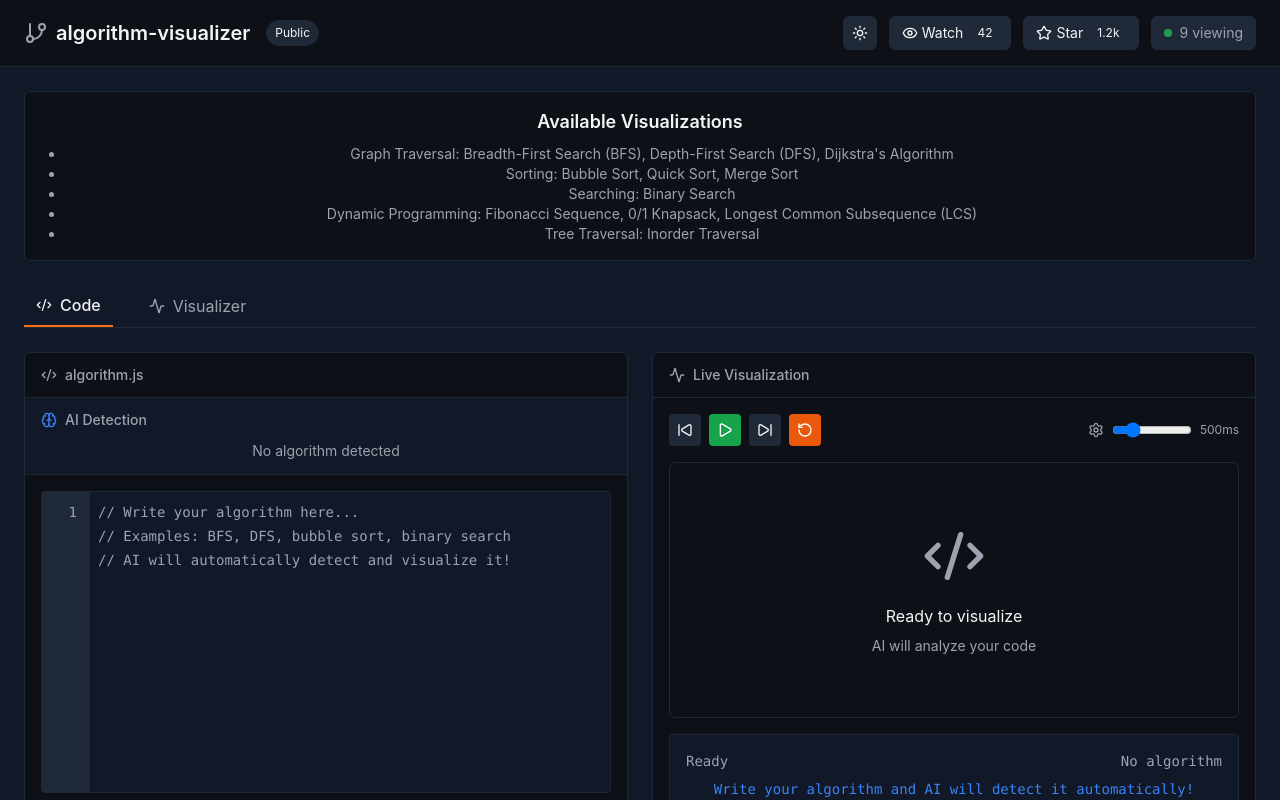
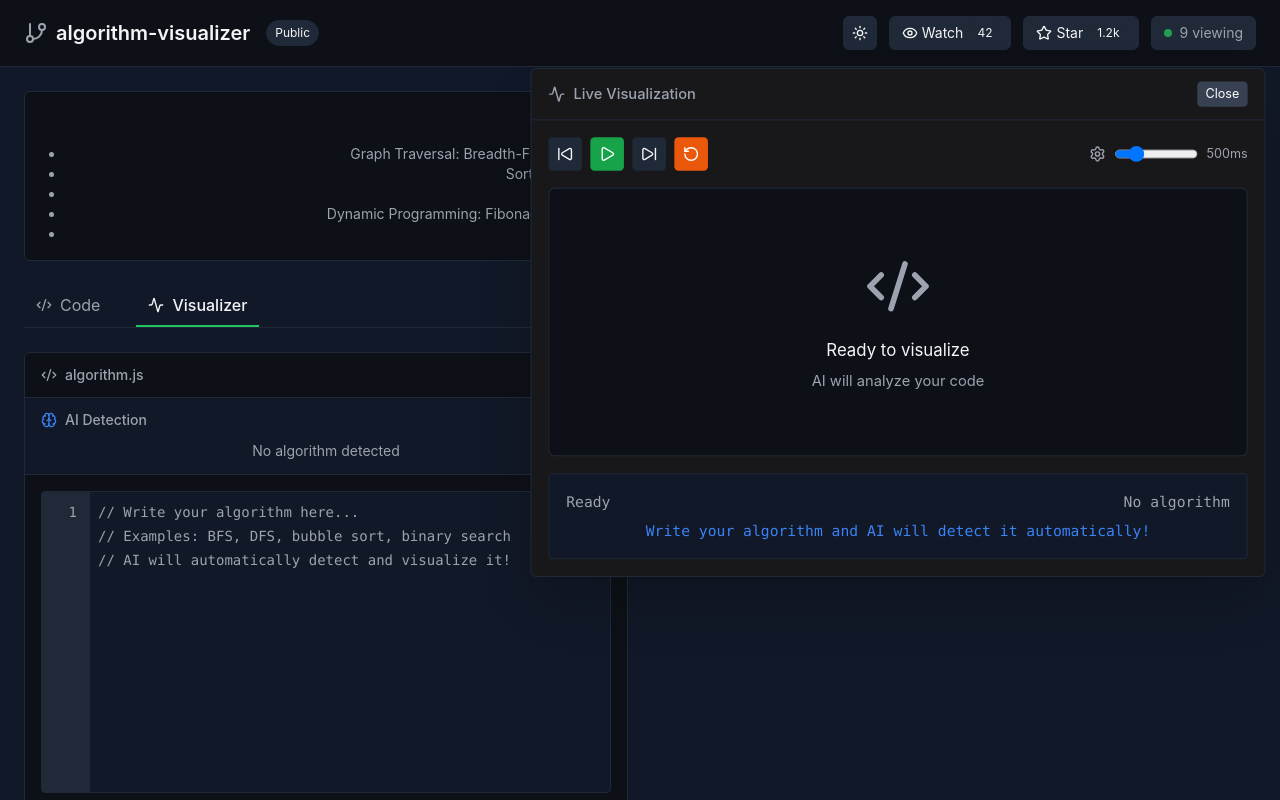
Before and after one commit to Harmless04/algo-juice, a React (Create React App) app: page / in a window 1280 px wide. Both pictures are taken after a click on the button "Visualizer". Shown: the top 800 px of the page. Built offline with nearby package versions, Linux system fonts and the light colour scheme.

Commit message:
visualisation pop out effect and code writing button action

```diff
--- a/src/components/AlgorithmVisualizer.js
+++ b/src/components/AlgorithmVisualizer.js
@@ -632,6 +632,9 @@ const AlgorithmVisualizer = () => {
 
   const intervalRef = useRef(null);
   const realtimeRef = useRef(null);
+  const codeInputRef = useRef(null);
+  const [activeTab, setActiveTab] = useState('code');
+  const [visualizerPopped, setVisualizerPopped] = useState(false);
 
   // Real-time data simulation
   useEffect(() => {
@@ -1650,6 +1653,20 @@ Code: ${codeText}`;
     );
   };
 
+  // Navigation actions
+  const handleCodeTab = () => {
+    setActiveTab('code');
+    setVisualizerPopped(false);
+    setTimeout(() => {
+      codeInputRef.current?.focus();
+    }, 100); // Small delay for smoothness
+  };
+
+  const handleVisualizerTab = () => {
+    setActiveTab('visualizer');
+    setVisualizerPopped(true);
+  };
+
   return (
     <div className={`min-h-screen ${theme.bg} ${theme.text}`}>
       {/* Header */}
@@ -1733,11 +1750,27 @@ Code: ${codeText}`;
         {/* Navigation */}
         <div className={`border-b ${theme.border} mb-6`}>
           <nav className="flex gap-6">
-            <button className={`flex items-center gap-2 px-3 py-2 border-b-2 border-orange-500 ${theme.text} font-medium`}>
+            <button
+              className={`flex items-center gap-2 px-3 py-2 border-b-2 transition-all duration-200 ${
+                activeTab === 'code'
+                  ? 'border-orange-500 font-medium ' + theme.text
+                  : 'border-transparent ' + theme.textMuted
+              }`}
+              onClick={handleCodeTab}
+              type="button"
+            >
               <Code2 className="w-4 h-4" />
               Code
             </button>
-            <button className={`flex items-center gap-2 px-3 py-2 ${theme.textMuted}`}>
+            <button
+              className={`flex items-center gap-2 px-3 py-2 transition-all duration-200 ${
+                activeTab === 'visualizer'
+                  ? 'border-b-2 border-green-500 font-medium ' + theme.text
+                  : 'border-transparent ' + theme.textMuted
+              }`}
+              onClick={handleVisualizerTab}
+              type="button"
+            >
               <Activity className="w-4 h-4" />
               Visualizer
             </button>
@@ -1796,6 +1829,7 @@ Code: ${codeText}`;
                       ))}
                     </div>
                     <textarea
+                      ref={codeInputRef}
                       value={code}
                       onChange={(e) => setCode(e.target.value)}
                       className={`flex-1 bg-transparent ${theme.text} p-2 resize-none outline-none leading-6`}
@@ -1835,14 +1869,37 @@ Code: ${codeText}`;
           </div>
 
           {/* Visualization */}
-          <div className={`${theme.card} rounded-md border ${theme.border}`}>
-            <div className={`border-b ${theme.border} px-4 py-3`}>
+          <div
+            className={`
+              ${theme.card} rounded-md border ${theme.border}
+              transition-all duration-500
+              ${visualizerPopped ? 'z-50 shadow-2xl scale-105 translate-x-2 opacity-100' : 'opacity-95'}
+              ${activeTab === 'visualizer' ? '' : 'opacity-70'}
+            `}
+            style={{
+              position: visualizerPopped ? 'absolute' : 'relative',
+              top: visualizerPopped ? '80px' : 'auto',
+              right: visualizerPopped ? '40px' : 'auto',
+              width: visualizerPopped ? 'calc(100vw - 80px)' : undefined,
+              maxWidth: visualizerPopped ? '700px' : undefined,
+              background: visualizerPopped ? (isDarkMode ? '#18181b' : '#fff') : undefined,
+            }}
+          >
+            <div className={`border-b ${theme.border} px-4 py-3 flex justify-between items-center`}>
               <h3 className={`text-sm font-medium ${theme.textMuted} flex items-center gap-2`}>
                 <Activity className="w-4 h-4" />
                 Live Visualization
               </h3>
+              {visualizerPopped && (
+                <button
+                  className="ml-auto px-2 py-1 rounded bg-gray-700 text-white text-xs"
+                  onClick={() => setVisualizerPopped(false)}
+                  type="button"
+                >
+                  Close
+                </button>
+              )}
             </div>
-
             <div className="p-4">
               {/* Controls */}
               <div className="flex items-center gap-2 mb-4">
```
